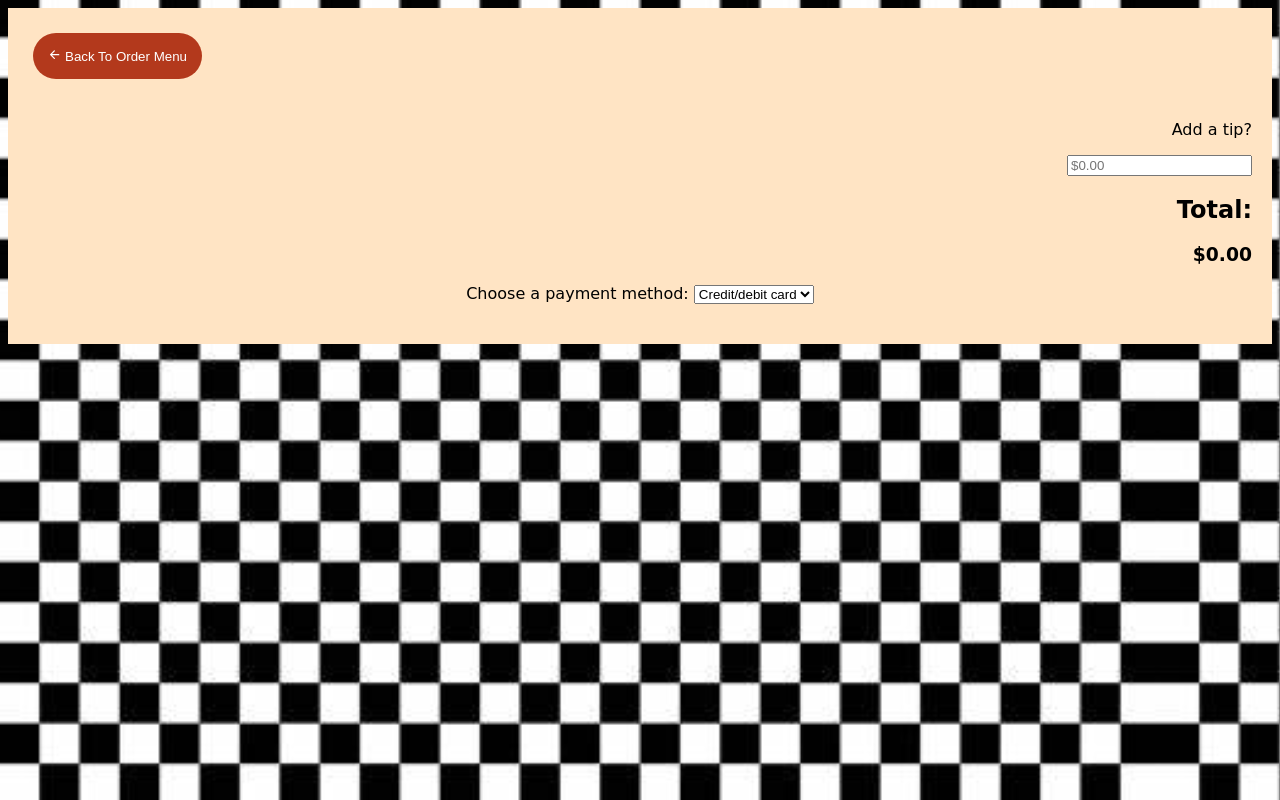
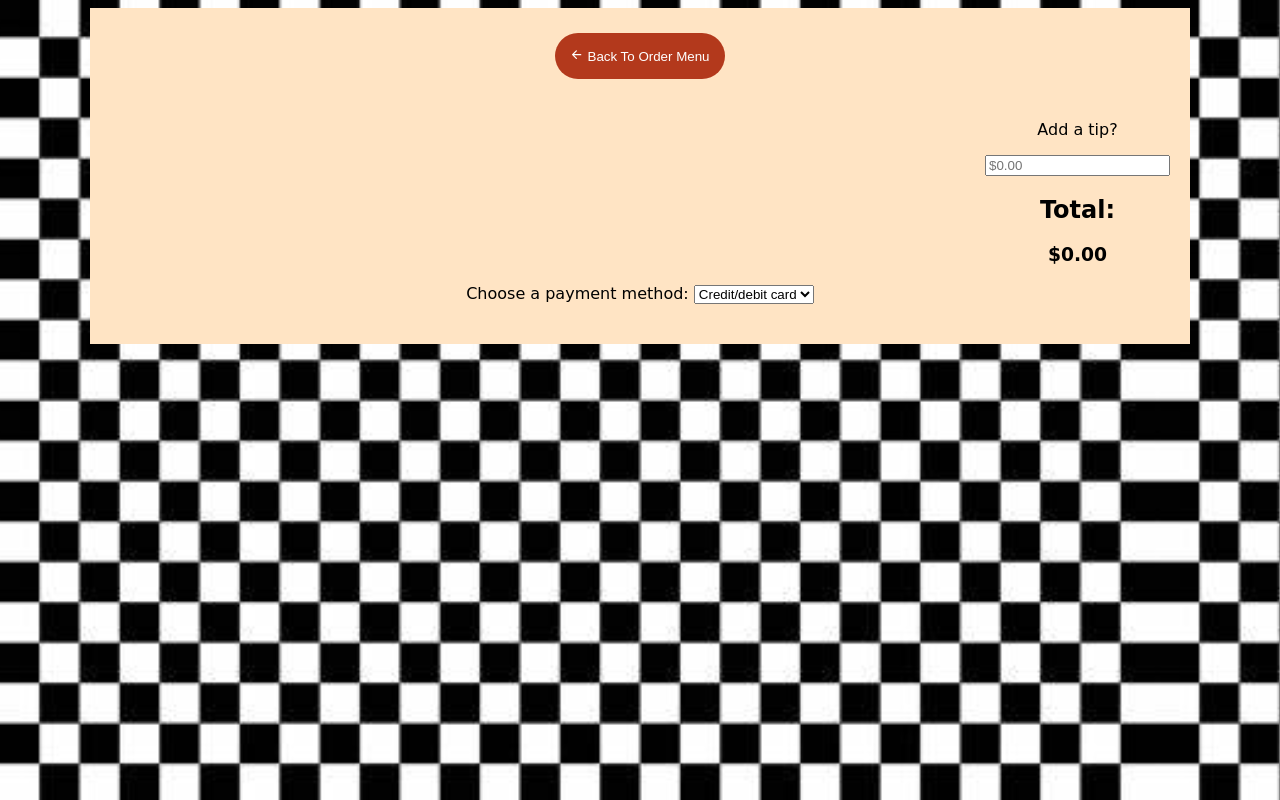
Before and after one commit to SnowmanZak/CSET120_Final, a plain HTML site: page cart.html in a window 1280 px wide. Drawn offline with nearby package versions, Linux system fonts and the light colour scheme.

Commit message:
cart css

```diff
--- a/cart.html
+++ b/cart.html
@@ -9,7 +9,8 @@
 </head>
 <body>
   <div class="cart">
-    <a href="order.html"><button class="back"><ion-icon name="arrow-back-outline"></ion-icon> Back To Order Menu</button></a>
+    <div class="back-1"><a href="order.html"><button class="back"><ion-icon name="arrow-back-outline"></ion-icon> Back To Order Menu</button></a>
+    </div>
     <div class="cart-items"></div>
 
     <div class="bottom">
--- a/menu1.css
+++ b/menu1.css
@@ -5,6 +5,10 @@ body{
     background-attachment: fixed;
     align-items: center;
     font-family: cursive;
+    align-content: center;
+    justify-content: center;
+    display: flex;
+    text-align: center;
 
 }
 
@@ -213,12 +217,18 @@ width: 35px;
 .cart{
     background-color: bisque;
     justify-content: center;
+    width: 1100px;
+    display: flex;
+    flex-direction: column;
+    align-items: center;
+    text-align: center;
+
 
 }
 
 .bottom{
     margin-right: 20px;
-    text-align: right;
+    align-self: flex-end;
 }
 
 .payment-meth{
@@ -265,6 +275,7 @@ header{
     border-radius: 50px;
     border: none;
     cursor: pointer;
+
 }
 .back:hover{
     background-color: #682110;
@@ -273,3 +284,7 @@ header{
 .quantity{
     display: flex;
 }
+.back-1{
+    display: flex;
+    justify-content: space-around;
+}
```
